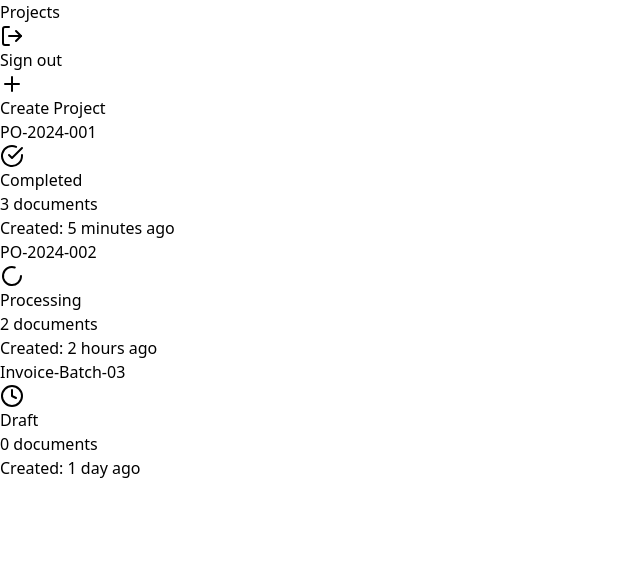
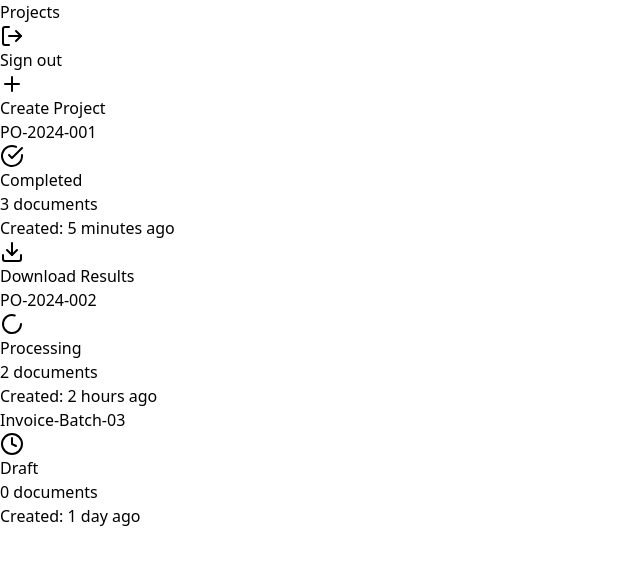
Before and after one commit to mzuzic/invoice_processor_ui, a React (Vite) app: page / in a window 1280 px wide. Both pictures are taken after typing "name@example.com", "Sample123" into the empty fields and a click on the button "Sign in". Shown: the top 564 px of the page, without its empty margins (0-640 px from the left). Built offline with nearby package versions, Linux system fonts and the light colour scheme.

Commit message:
Add download results

```diff
--- a/src/components/projects/ProjectCard.tsx
+++ b/src/components/projects/ProjectCard.tsx
@@ -1,3 +1,4 @@
+import { Download } from 'lucide-react';
 import { Project } from '../../types';
 import { StatusBadge } from '../common/StatusBadge';
 
@@ -7,6 +8,13 @@ interface ProjectCardProps {
 }
 
 export function ProjectCard({ project, onClick }: ProjectCardProps) {
+  const handleDownload = (e: React.MouseEvent) => {
+    e.stopPropagation(); // Prevent card click navigation
+    // Simulated download action
+    console.log(`Downloading results for ${project.reference}`);
+    alert(`Downloading results for ${project.reference}`);
+  };
+
   return (
     <div
       onClick={onClick}
@@ -21,6 +29,17 @@ export function ProjectCard({ project, onClick }: ProjectCardProps) {
           <p>{project.documentCount} documents</p>
           <p>Created: {project.created}</p>
         </div>
+        {project.status === 'completed' && (
+          <div className="mt-4">
+            <button
+              onClick={handleDownload}
+              className="w-full inline-flex items-center justify-center px-3 py-2 border border-gray-300 shadow-sm text-sm leading-4 font-medium rounded-md text-gray-700 bg-white hover:bg-gray-50 focus:outline-none focus:ring-2 focus:ring-offset-2 focus:ring-blue-500"
+            >
+              <Download className="mr-2 h-4 w-4" />
+              Download Results
+            </button>
+          </div>
+        )}
       </div>
     </div>
   );
```
